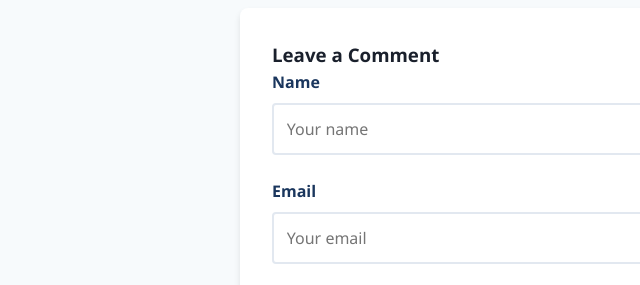
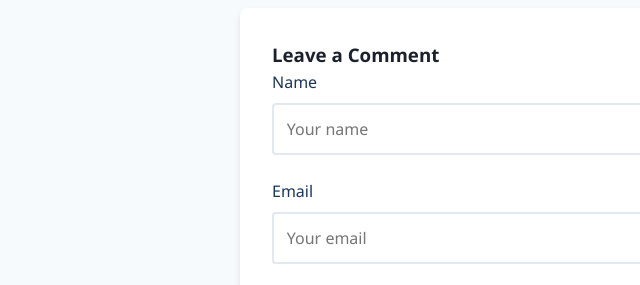
Before and after one commit to adipopeterson21-create/explore-world-of-stories, a website: page index.html in a window 1280 px wide. Both pictures are taken after a click on the link "Comments". Shown: the part 334-619 px from the top of the page, 0-640 px from the left. Drawn offline with Linux system fonts and the light colour scheme; no server answers.

Commit message:
Update style.css

```diff
--- a/style.css
+++ b/style.css
@@ -806,7 +806,7 @@
 .upload-form-container {
     background: var(--light);
     padding: 2rem;
-    border-radius: 8px;
+    border-radius: 2px;
     margin-bottom: 2rem;
     border: 2px dashed #cbd5e0;
 }
@@ -828,9 +828,9 @@
 }
 
 .form-group label {
-    display: block;
+    display: flex;
     margin-bottom: 0.5rem;
-    font-weight: 600;
+    font-weight: 500;
     color: var(--primary);
 }
 
```
